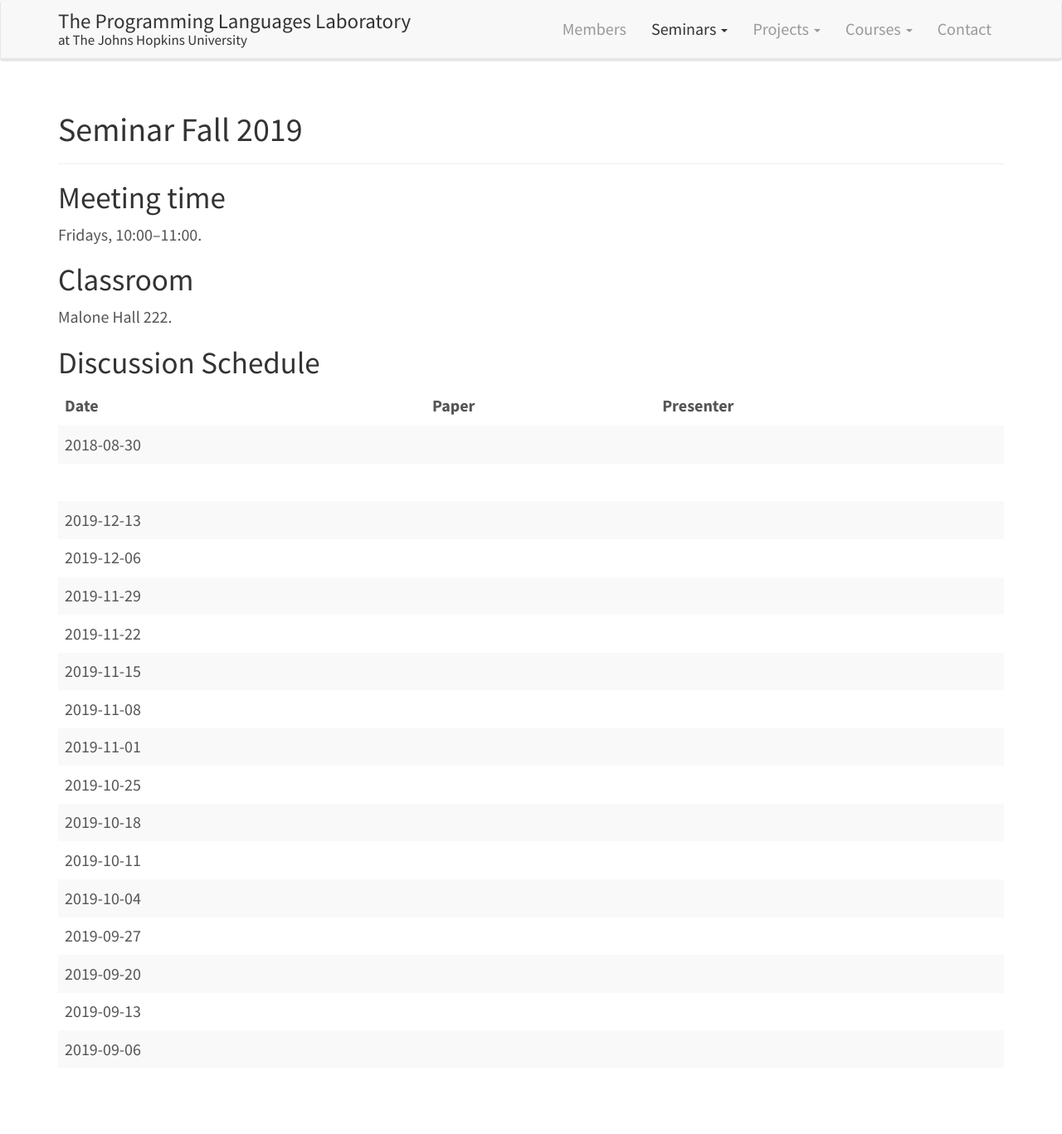
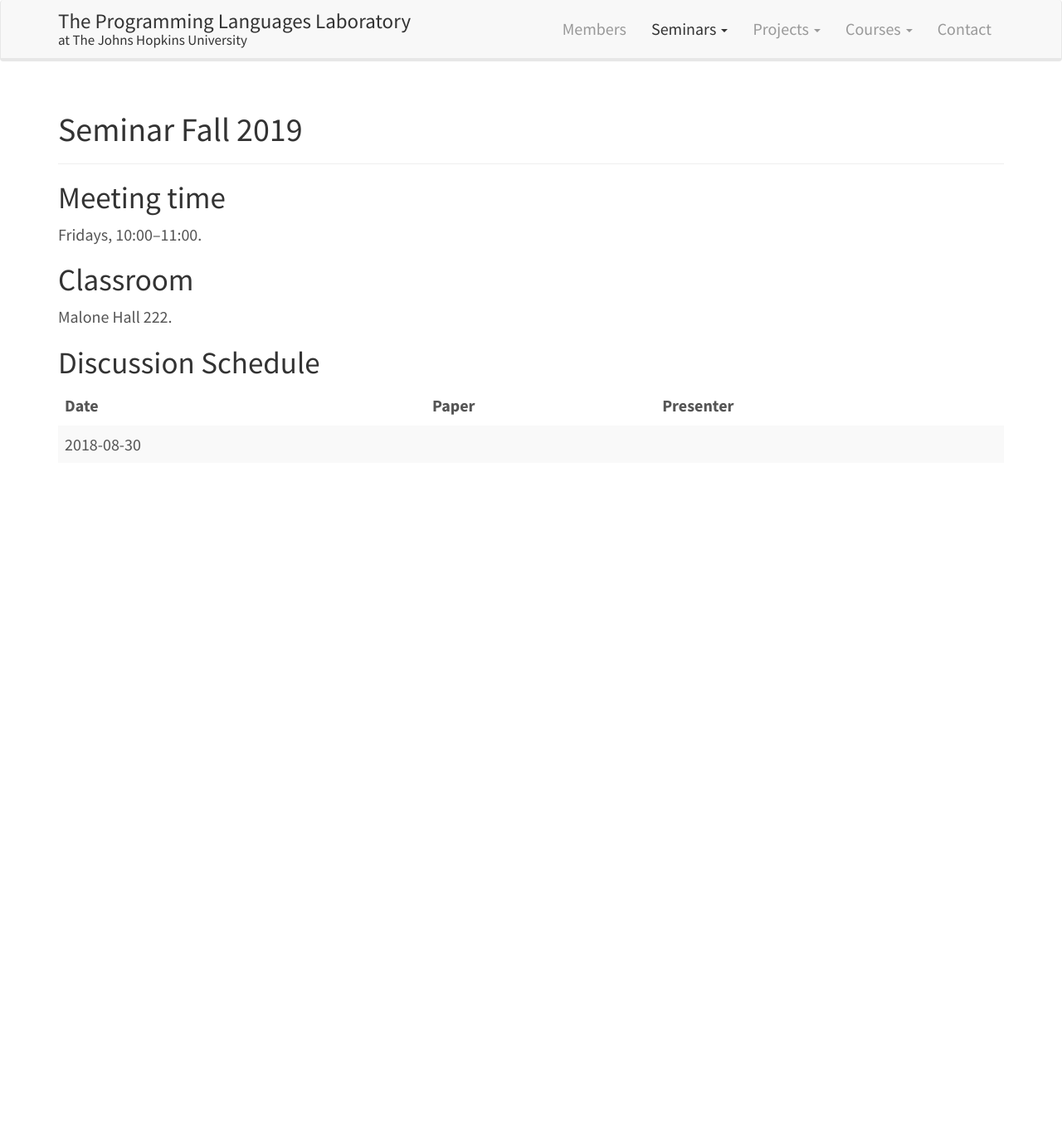
Before and after one commit to JHU-PL-Lab/www-pl-lab, a Jekyll site: the page built from seminars/fall-2019.md, in a window 1280 px wide. Shown: the whole page at 83% size. Built offline with Jekyll 4.4.1, drawn with Linux system fonts in a browser that asks for light colours; after the commit the page ends 900 px from its top, so only the background shows below that.

Commit message:
keep it clean

```diff
--- a/seminars/fall-2019.md
+++ b/seminars/fall-2019.md
@@ -19,19 +19,3 @@ Discussion Schedule
 | Date | Paper | Presenter |
 |-|-|-|
 | 2018-08-30 | | |
-| | | |
-| 2019-12-13 | | |
-| 2019-12-06 | | |
-| 2019-11-29 | | |
-| 2019-11-22 | | |
-| 2019-11-15 | | |
-| 2019-11-08 | | |
-| 2019-11-01 | | |
-| 2019-10-25 | | |
-| 2019-10-18 | | |
-| 2019-10-11 | | |
-| 2019-10-04 | | |
-| 2019-09-27 | | |
-| 2019-09-20 | | |
-| 2019-09-13 | | |
-| 2019-09-06 | | |
```
